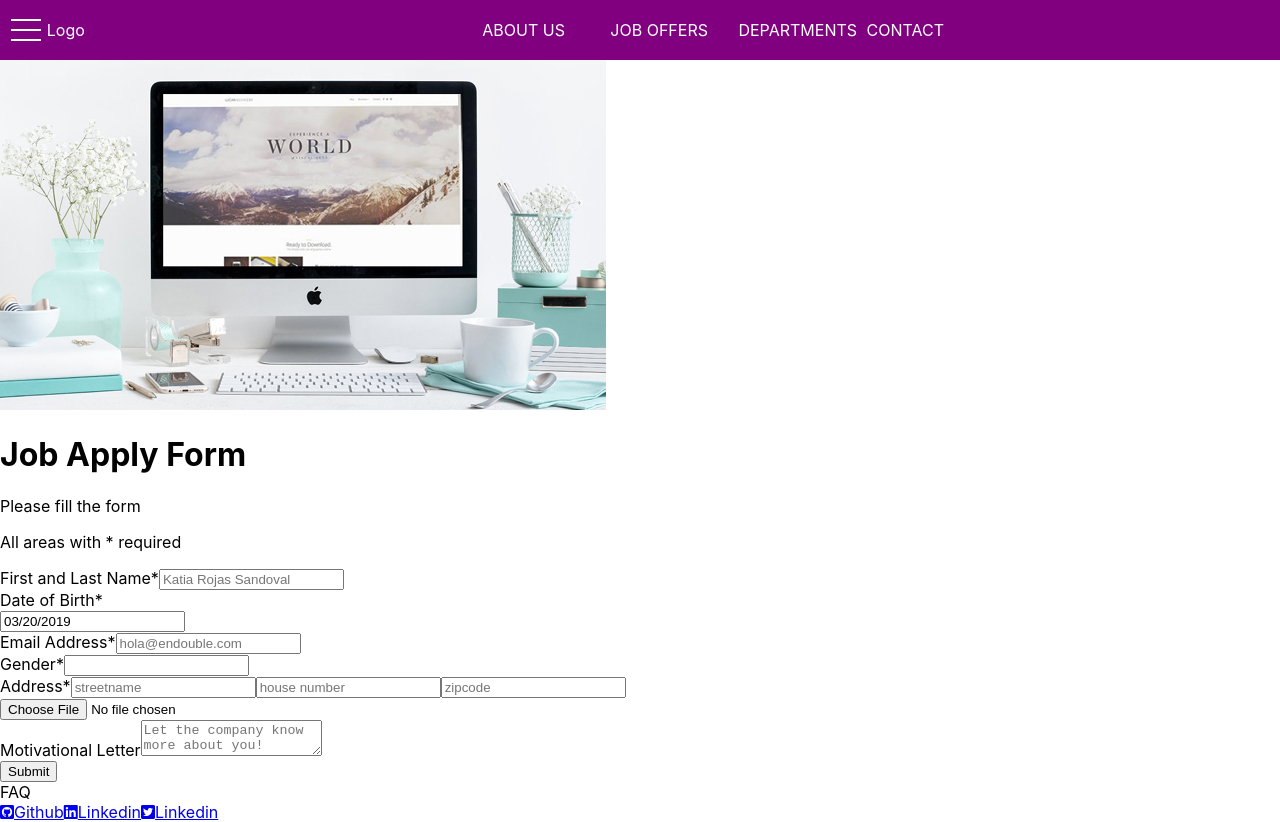
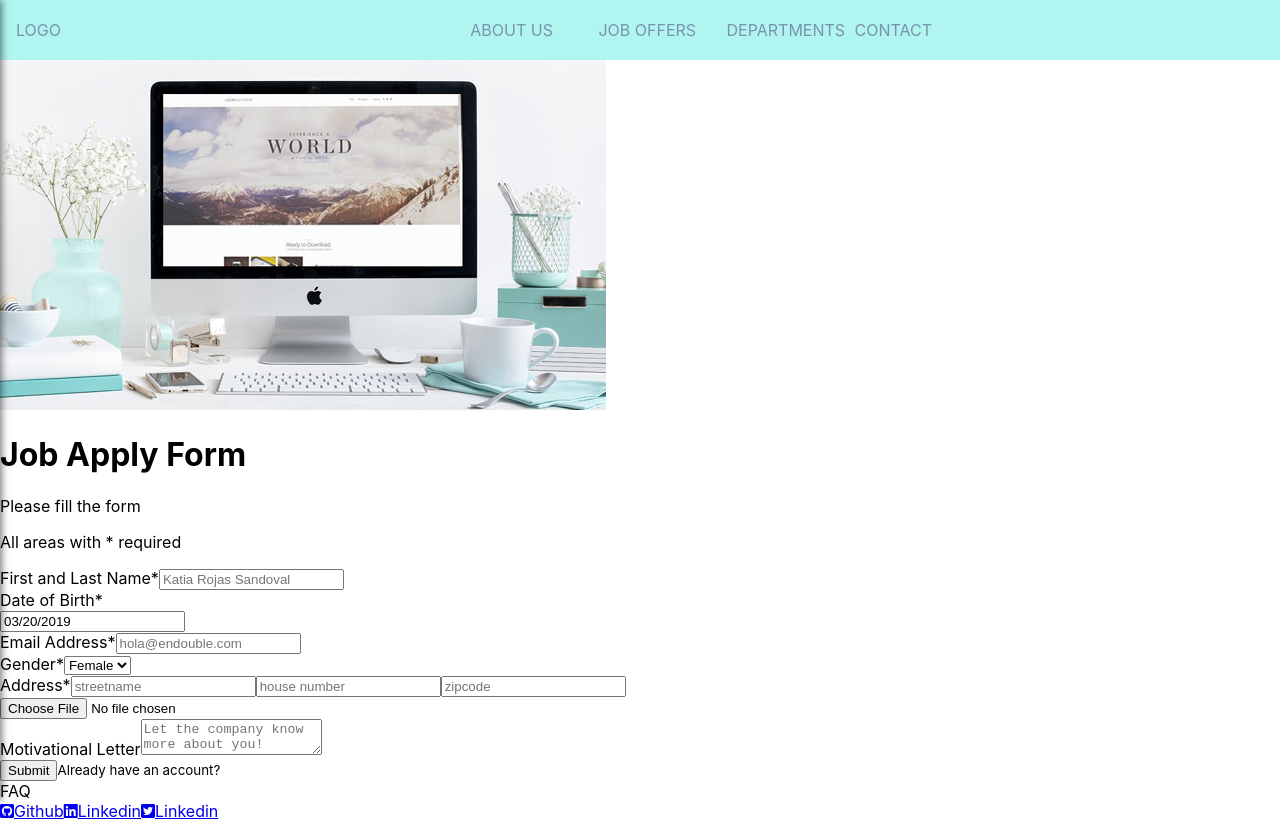
Before and after one commit to katia1802/job-apply-form, a React (Create React App) app: page / in a window 1280 px wide. Built offline with nearby package versions, Linux system fonts and the light colour scheme.

Commit message:
Validate

```diff
--- a/src/App.js
+++ b/src/App.js
@@ -7,21 +7,21 @@ import Footer from "./components/Footer";
 class App extends Component {
   render() {
     return (
-      <div className="App">
-        <body>
+      <body>
+        <div className="App">
           <Header />
           <main>
             <h1 className="main--form-title">Job Apply Form</h1>
             <p className="main--form-text">Please fill the form </p>
             <p className="main--form-subtext">
-              All areas with <span className="main--form-asterik">*</span>{" "}
+              All areas with <span className="form-asterisk">*</span>{" "}
               required
             </p>
             <Form />
           </main>
-            <Footer />
-        </body>
-      </div>
+          <Footer />
+        </div>
+      </body>
     );
   }
 }
--- a/src/components/Footer/index.js
+++ b/src/components/Footer/index.js
@@ -13,7 +13,7 @@ class Footer extends Component {
               target="_blank"
               rel="noopener noreferrer"
               >
-              <i class="fab fa-github-square"/><span>Github</span>
+              <i className="fab fa-github-square"/><span>Github</span>
               </a>
 
               <a
@@ -22,7 +22,7 @@ class Footer extends Component {
               target="_blank"
               rel="noopener noreferrer"
               >
-              <i class="fab fa-linkedin"/><span>Linkedin</span>
+              <i className="fab fa-linkedin"/><span>Linkedin</span>
               </a>
 
               <a
@@ -31,7 +31,7 @@ class Footer extends Component {
               target="_blank"
               rel="noopener noreferrer"
               >
-              <i class="fab fa-twitter-square"/><span>Linkedin</span>
+              <i className="fab fa-twitter-square"/><span>Linkedin</span>
               </a>
               </nav>
         </footer>
--- a/src/components/Form/index.js
+++ b/src/components/Form/index.js
@@ -1,23 +1,48 @@
 import React, { Component } from "react";
 import DatePicker from "react-datepicker";
+
+const formValid = formErrros => {
+  let valid = true;
+
+  Object.values(formErrros).forEach(val => {
+    val.length > 0 && (valid = false);
+  });
+  return valid;
+};
+
+const emailRegex = RegExp(
+  /^[a-zA-Z0-9.!#$%&'*+/=?^_`{|}~-]+@[a-zA-Z0-9](?:[a-zA-Z0-9-]{0,61}[a-zA-Z0-9])?(?:\.[a-zA-Z0-9](?:[a-zA-Z0-9-]{0,61}[a-zA-Z0-9])?)*$/
+);
 
 class Form extends Component {
   constructor(props) {
     super(props);
     this.state = {
       startDate: new Date(),
-      name: "",
-      birth: "",
+      fullName: "",
       email: "",
+      gender: "",
       address: "",
       houseNumber: "",
       zipcode: "",
       file: new FileReader(),
       letter: "",
-      submitting: false
+      submitting: false,
+      formErrors: {
+        fullName: "",
+        email: "",
+        gender: "",
+        address: "",
+        houseNumber: "",
+        zipcode: "",
+        file: "",
+        letter: "",
+        submitting: "Thanks for submitting :)"
+      }
     };
+    this.handleChange = this.handleChange.bind(this);
     this.handleName = this.handleName.bind(this);
-    this.handleDate = this.handleDate.bind(this);
+    this.handleDate=this.handleDate.bind(this)
     this.handleEmail = this.handleEmail.bind(this);
     this.handleAddress = this.handleAddress.bind(this);
     this.handleHouseNumber = this.handleHouseNumber.bind(this);
@@ -25,16 +50,39 @@ class Form extends Component {
     this.handleLetter = this.handleLetter.bind(this);
     this.handleSubmit = this.handleSubmit.bind(this);
   }
+
+  handleChange(e) {
+    e.preventDefault();
+    const { name, value } = e.target;
+    let formErrors = this.state.formErrors;
+
+    switch (name) {
+      case "fullName":
+        formErrors.fullName =
+          value.length < 3 && value.length > 0
+            ? "minimum 3 characters required"
+            : "";
+        break;
+      case "email":
+        formErrors.email =
+          emailRegex.test(value) && value.length > 0
+            ? ""
+            : "invalid email address";
+        break;
+      default:
+        break;
+    }
+  }
   handleName(e) {
     this.setState({
-      name: e.target.value
+      fullName: e.target.value
     });
   }
 
-  handleDate(date) {
+  handleDate (date){
     this.setState({
-      startDate: date
-    });
+      startDate:date
+    })
   }
 
   handleEmail(e) {
@@ -66,39 +114,49 @@ class Form extends Component {
     });
   }
 
-
   handleLetter(e) {
     this.setState({
       letter: e.target.value
     });
   }
   handleSubmit(e) {
-    //aqui está la funcion que hace que se al hacer click escuche el evento
     e.preventDefault();
-    console.log("submitted");
+
+    if (formValid(this.state.formErrors)) {
+      console.log(`
+      --submitting--
+      first: ${this.state.name}
+      email: ${this.state.email}
+      `);
+    } else {
+      console.error("form invalid");
+    }
   }
 
   render() {
     return (
       <div className="main">
-        <form onSubmit={this.handleSubmit} className="form">
-          <div>
+        <form onSubmit={this.handleSubmit} className="form" noValidate>
+          {/* name */}
+          <div className="form-name">
             <label>
-              First and Last Name<span className="main--form-asterik">*</span>
+              First and Last Name<span className="form-asterisk">*</span>
             </label>
             <input
               type="text"
-              value={this.state.name}
+              name="fullName"
+              value={this.state.fullName}
               onChange={this.handleName}
               placeholder="Katia Rojas Sandoval"
               required
             />
           </div>
-
-          <div className="form--birthdate">
+          {/* birthdate */}
+          <div className="form-birthdate">
             <label>
-              Date of Birth<span className="main--form-asterik">*</span>
+              Date of Birth<span className="form-asterisk">*</span>
             </label>
+            <div>
               <DatePicker
                 selected={this.state.startDate}
                 onChange={this.handleDate}
@@ -106,14 +164,16 @@ class Form extends Component {
                 dateFormatCalendar="MMMM"
                 scrollableYearDropdown
                 yearDropdownItemNumber={15}
-              required
               />
             </div>
-          <div>
+          </div>
+          {/* email */}
+          <div className="form-email">
             <label>
-              Email Address<span className="main--form-asterik">*</span>
+              Email Address<span className="form-asterisk">*</span>
             </label>
             <input
+              name="email"
               type="email"
               value={this.state.email}
               onChange={this.handleEmail}
@@ -121,27 +181,36 @@ class Form extends Component {
               required
             />
           </div>
+          {/* gender */}
+          <div className="form-gender">
+            <label>
+              Gender<span className="form-asterisk">*</span>
+              <select
+                name="gender"
+                value={this.state.value}
+                onChange={this.handleChange}
+              >
+                <option>Female</option>
+                <option>Male</option>
+              </select>
+            </label>
+          </div>
+          {/* address */}
           <div>
             <label>
-              Gender<span className="main--form-asterik">*</span>
-              <input
-              // type="radio"
-              // checked={boolean}
-              />
-            </label>
-          </div>
-          <div>
-            <label>
-              Address<span className="main--form-asterik">*</span>
+              Address<span className="form-asterisk">*</span>
             </label>
             <input
+              name="address"
               type="text"
               value={this.state.address}
               onChange={this.handleAddress}
               placeholder="streetname"
               required
             />
+            {/* house number */}
             <input
+              name="house number"
               type="text"
               value={this.state.houseNumber}
               onChange={this.handleHouseNumber}
@@ -149,7 +218,9 @@ class Form extends Component {
               placeholder="house number"
               required
             />
+            {/* zipcode */}
             <input
+              name="zipcode"
               type="text"
               value={this.state.zipcode}
               onChange={this.handleZipcode}
@@ -158,18 +229,27 @@ class Form extends Component {
               pattern="[1-9][0-9]{3}\s?[a-zA-Z]{2}"
             />
           </div>
+          {/* file */}
           <div>
-            <input type="file" accept=".doc, .docx, .pdf, .rtf, .txt" onChange={this.handleSelectedFile} />
+            <input
+              name="file"
+              type="file"
+              accept=".doc, .docx, .pdf, .rtf, .txt"
+              onChange={this.handleSelectedFile}
+            />
           </div>
+          {/* motivational letter */}
           <div>
             <label>Motivational Letter</label>
             <textarea
+              name="letter"
               type="text"
               value={this.state.letter}
               onChange={this.handleLetter}
               placeholder="Let the company know more about you!"
             />
           </div>
+          {/* submit */}
           <div>
             <button
               type="button"
@@ -178,6 +258,7 @@ class Form extends Component {
             >
               Submit
             </button>
+            <small>Already have an account?</small>
           </div>
         </form>
       </div>
--- a/src/components/Header/Header.scss
+++ b/src/components/Header/Header.scss
@@ -1,7 +1,7 @@
 
 .header{
     position: fixed;
-    background-color:purple;
+    background-color:#B1F5F1;
     width: 100%;
     height:60px;
     top:0;
--- a/src/components/Header/index.js
+++ b/src/components/Header/index.js
@@ -11,7 +11,8 @@ class Header extends Component {
     this.state = {
       sideDrawerOpen: false
     };
-    this.drawerToogleClickHandler= this.drawerToogleClickHandler.bind(this)
+    this.drawerToogleClickHandler = this.drawerToogleClickHandler.bind(this);
+    this.backdropClickHandler = this.backdropClickHandler.bind(this);
   }
 
   drawerToogleClickHandler() {
@@ -19,21 +20,24 @@ class Header extends Component {
       return { sideDrawerOpen: !prevState.sideDrawerOpen };
     });
   }
+
+  backdropClickHandler() {
+    this.setState({
+      sideDrawerOpen: false
+    });
+  }
+
   render() {
-    let sideDrawer;
     let backdrop;
 
     if (this.state.sideDrawerOpen) {
-      sideDrawer = <SideDrawer />;
-      backdrop = <Backdrop />;
+      backdrop = <Backdrop click={this.backdropClickHandler} />;
     }
     return (
       <div>
         <header className="header">
-          <Toolbar
-          drawerClickHandler={this.drawerToogleClickHandler}
-          />
-          {sideDrawer}
+          <Toolbar drawerClickHandler={this.drawerToogleClickHandler} />
+          <SideDrawer show={this.state.sideDrawerOpen}/>
           {backdrop}
         </header>
 
--- a/src/components/SideDrawer/ToggleSideDrawer.scss
+++ b/src/components/SideDrawer/ToggleSideDrawer.scss
@@ -19,6 +19,6 @@
 
 .toggle-button__line{
     background-color: white;
-    width: 30px;
+    width: 25px;
     height: 2px;
 }
--- a/src/components/Toolbar/Toolbar.scss
+++ b/src/components/Toolbar/Toolbar.scss
@@ -4,10 +4,10 @@
     height: 100%;
 }
 
-.toolbar__logo{
-    color: white;
-    margin-left:0.5rem;
-
+.toolbar__logo {
+    color: #7A93AC;
+    margin-left: 0.5rem;
+    text-transform: uppercase;
 }
 
 .toolbar__logo a {
@@ -15,28 +15,39 @@
     font-size: 1.5rem;
 }
 
-.spacer{
-    flex:0.5;
+.spacer {
+    flex: 0.5;
 }
 
 .toolbar__navigation-items {
-    display: grid;
-    grid-template-columns: repeat(4, 30%);
-    grid-gap: 8px; //si la pantalla se pone bailonga toquetear el gap
     text-transform: uppercase;
     list-style: none;
-    margin:0;
+    margin: 0;
     padding: 0;
-
+    display: none;
 }
 
 .toolbar__navigation-items a:hover,
-toolbar__navigation-items a:active {
+.toolbar__navigation-items a:active {
     color: lightblue;
     border: white
 }
 
 .toolbar__navigation-itemlink {
     text-decoration: none;
-    color:white
+    color: #7A93AC
 }
+
+@media all and (min-width:500px) {
+    .toolbar__navigation-items {
+        display: grid;
+        grid-template-columns: repeat(4, 30%);
+        grid-gap: 8px; //si la pantalla se pone bailonga toquetear el gap
+    }
+    .toolbar__toogle-button {
+        display: none
+    }
+    .toolbar__logo{
+        margin-left: 1rem;
+    }
+}
--- a/src/components/Toolbar/index.js
+++ b/src/components/Toolbar/index.js
@@ -1,23 +1,54 @@
 import React, { Component } from "react";
-import './Toolbar.scss'
+import "./Toolbar.scss";
 import ToggleSideButton from "../SideDrawer/ToogleSideButton.js";
 
 class Toolbar extends Component {
   render() {
-    const {drawerClickHandler}=this.props
-    console.log ('holi', this.props)
+    const { drawerClickHandler } = this.props;
     return (
       <nav className="toolbar__navigation">
-        <ToggleSideButton
-        click={drawerClickHandler}
-        />
+        <div className="toolbar__toogle-button">
+          <ToggleSideButton click={drawerClickHandler} />
+        </div>
         <div className="toolbar__logo">Logo</div>
-      <div className="spacer"/>
+        <div className="spacer" />
         <ul className="toolbar__navigation-items">
-          <li className="toolbar__navigation-item"><a className="toolbar__navigation-itemlink" href="https://endouble.com/" target="blank">About us</a></li>
-          <li className="toolbar__navigation-item"><a className="toolbar__navigation-itemlink" href="https://workingatendouble.com/vacancies/" target="blank">Job offers</a></li>
-          <li className="toolbar__navigation-item"><a className="toolbar__navigation-itemlink" href="https://workingatendouble.com/departments/" target='blank'>Departments</a></li>
-          <li className="toolbar__navigation-item"><a className="toolbar__navigation-itemlink" href="https://workingatendouble.com/contact/" target='blank'>Contact</a></li>
+          <li className="toolbar__navigation-item">
+            <a
+              className="toolbar__navigation-itemlink"
+              href="https://endouble.com/"
+              target="blank"
+            >
+              About us
+            </a>
+          </li>
+          <li className="toolbar__navigation-item">
+            <a
+              className="toolbar__navigation-itemlink"
+              href="https://workingatendouble.com/vacancies/"
+              target="blank"
+            >
+              Job offers
+            </a>
+          </li>
+          <li className="toolbar__navigation-item">
+            <a
+              className="toolbar__navigation-itemlink"
+              href="https://workingatendouble.com/departments/"
+              target="blank"
+            >
+              Departments
+            </a>
+          </li>
+          <li className="toolbar__navigation-item">
+            <a
+              className="toolbar__navigation-itemlink"
+              href="https://workingatendouble.com/contact/"
+              target="blank"
+            >
+              Contact
+            </a>
+          </li>
         </ul>
       </nav>
     );
```
Also changed, not shown: src/components/Backdrop/index.js (+2 -5 lines), src/components/SideDrawer/SideDrawer.js (+6 -1 lines), src/components/SideDrawer/SideDrawer.scss (+7 -1 lines). Lines whose indentation alone changed are shown as unchanged.
